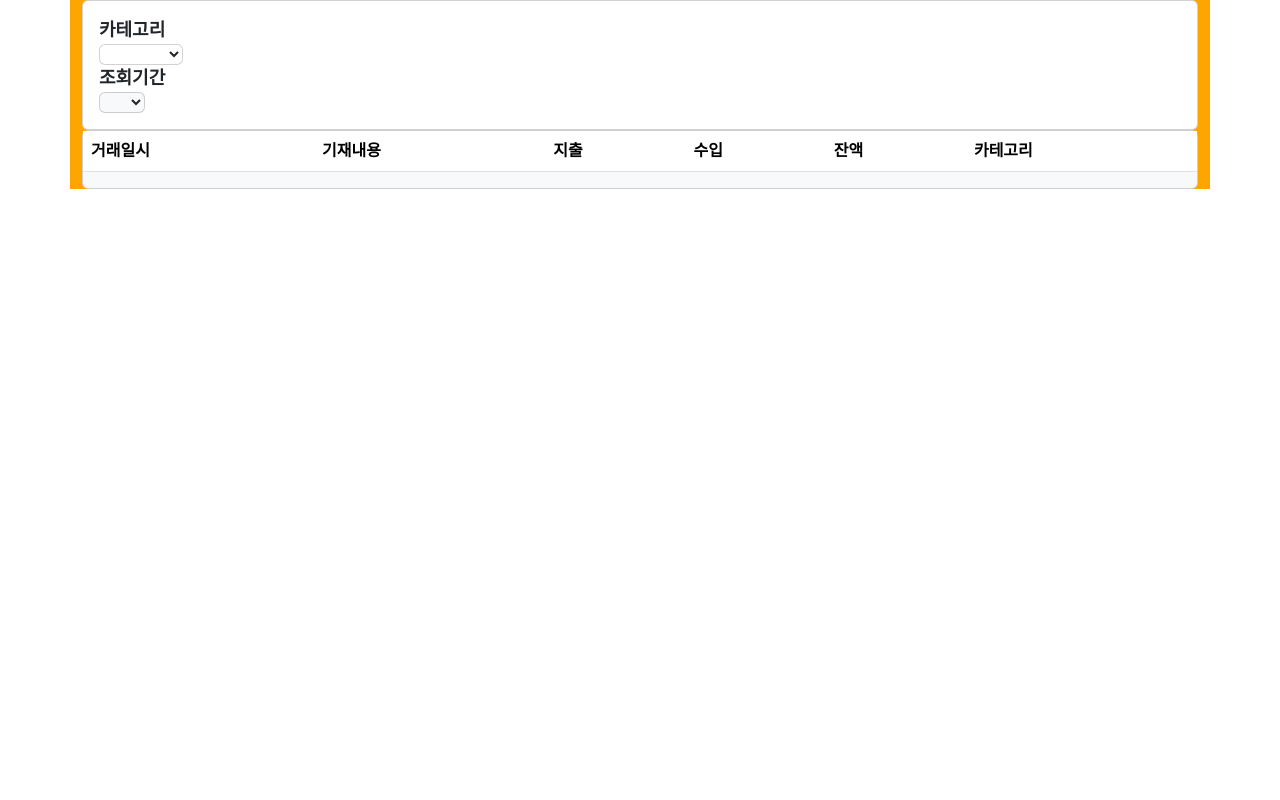
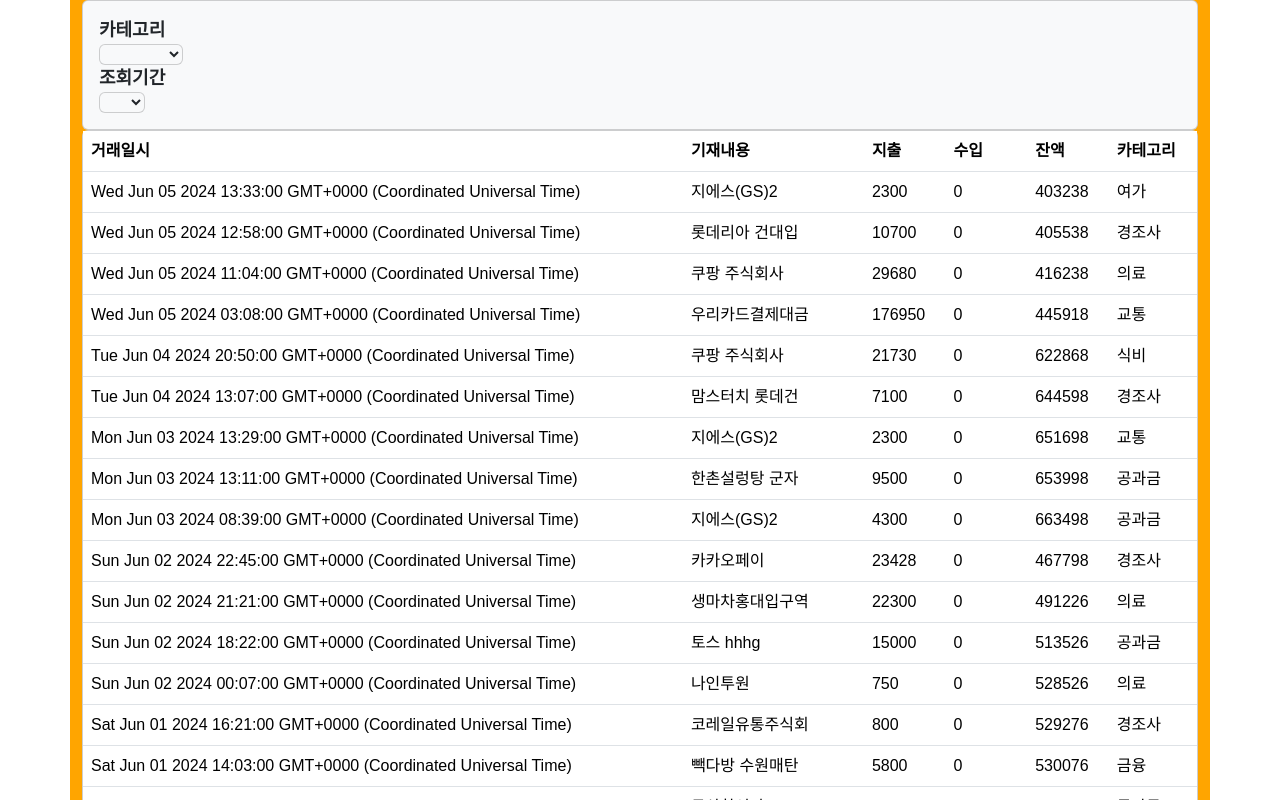
Before and after one commit to Jungdaye89/kb5_nmb_2, a Vue app in the folder project/: page /recent-report in a window 1280 px wide. Shown: the top 800 px of the page. Built offline with nearby package versions, Linux system fonts and the light colour scheme.

Commit message:
RecentReport
월별 filter문제 발생 => computed로 해결

```diff
--- a/project/src/pages/RecentReport/RecentReport.vue
+++ b/project/src/pages/RecentReport/RecentReport.vue
@@ -1,4 +1,4 @@
-<template>
+<!-- <template>
     <nav class="container">
         <div class="card card-body bg-ligth">
             <div>
@@ -54,4 +54,83 @@
 const handleDateChange = () => {
     filteredMonth.value = data.filter((item) => item.date === date.value);
 };
+</script> -->
+
+<template>
+    <nav class="container">
+        <div class="card card-body bg-light">
+            <div>
+                <label>카테고리</label>
+                <select v-model="category" @change="filterData" class="card card-head bg-light">
+                    <optgroup label="지출">
+                        <option>식비</option>
+                        <option>교통</option>
+                        <option>공과금</option>
+                        <option>의료</option>
+                        <option>경조사</option>
+                        <option>금융</option>
+                        <option>여가</option>
+                    </optgroup>
+                    <optgroup label="수입">
+                        <option>봉급</option>
+                        <option>금융</option>
+                        <option>용돈</option>
+                        <option>기타</option>
+                    </optgroup>
+                </select>
+            </div>
+            <div>
+                <label>조회기간</label>
+                <select v-model="date" @change="filterData" class="card card-head bg-light">
+                    <option>5월</option>
+                    <option>6월</option>
+                </select>
+            </div>
+        </div>
+    </nav>
+    <reportTable :filteredData="filteredData" />
+</template>
+
+<script setup>
+import { ref, computed } from "vue";
+import { useDataStore } from "@/stores/db.js";
+import reportTable from "@/pages/RecentReport/ReportTable.vue";
+
+const datastore = useDataStore();
+const { data } = datastore;
+
+const category = ref("");
+const date = ref("");
+
+const filteredData = computed(() => {
+    return data.filter((item) => {
+        const itemDate = new Date(item.date);
+        const month = itemDate.getMonth() + 1; // getMonth()는 0부터 시작하므로 +1 필요
+        const categoryMatch = category.value ? item.category === category.value : true;
+        const dateMatch = date.value ? month === parseInt(date.value) : true;
+
+        return categoryMatch && dateMatch;
+    });
+});
+
+const filterData = () => {
+    // This method is a placeholder to trigger computed property re-evaluation.
+};
 </script>
+
+<style scoped>
+.table {
+    width: 100%;
+    border-collapse: collapse;
+}
+
+th,
+td {
+    border: 1px solid #ddd;
+    padding: 8px;
+}
+
+th {
+    background-color: #f2f2f2;
+}
+</style>
```
